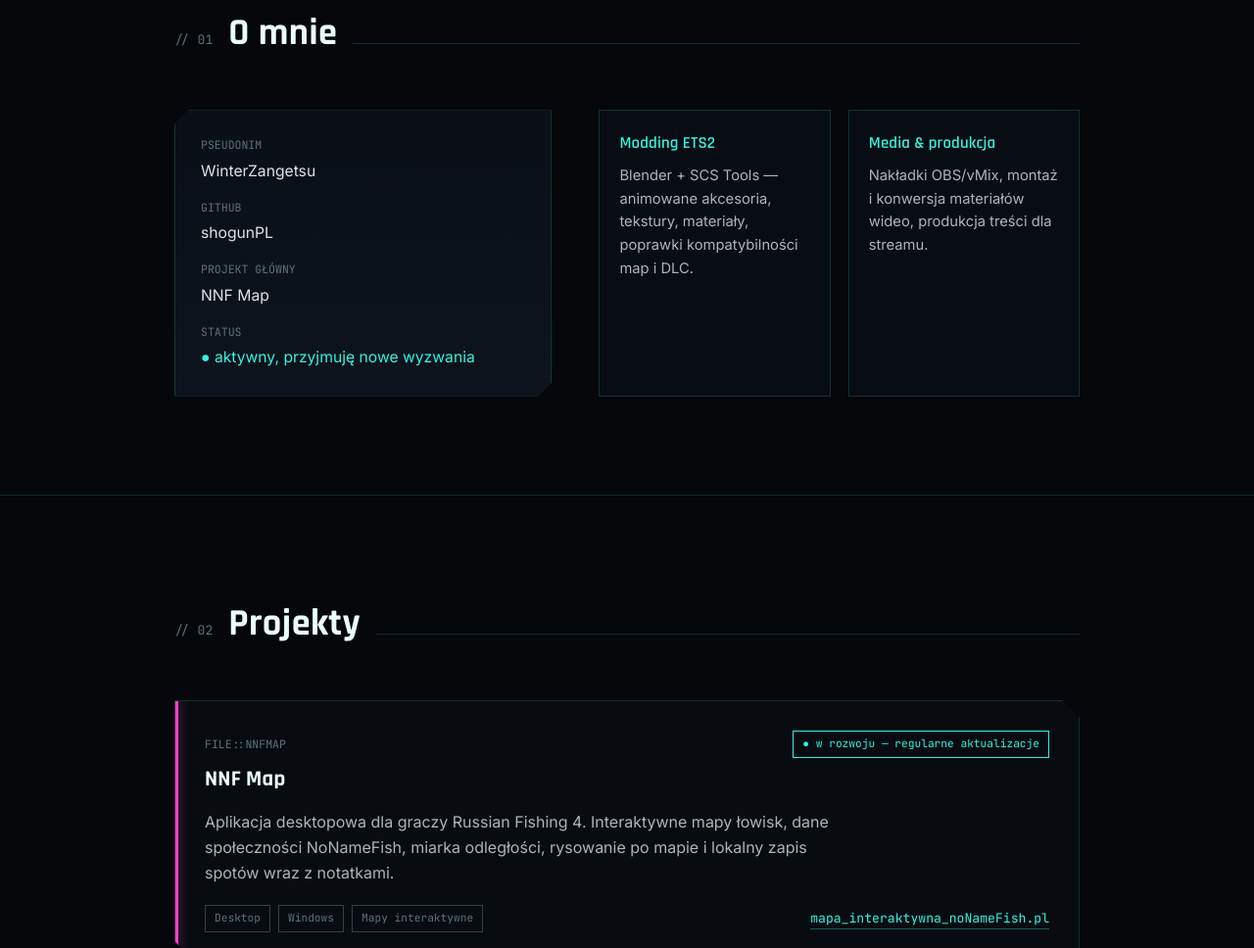
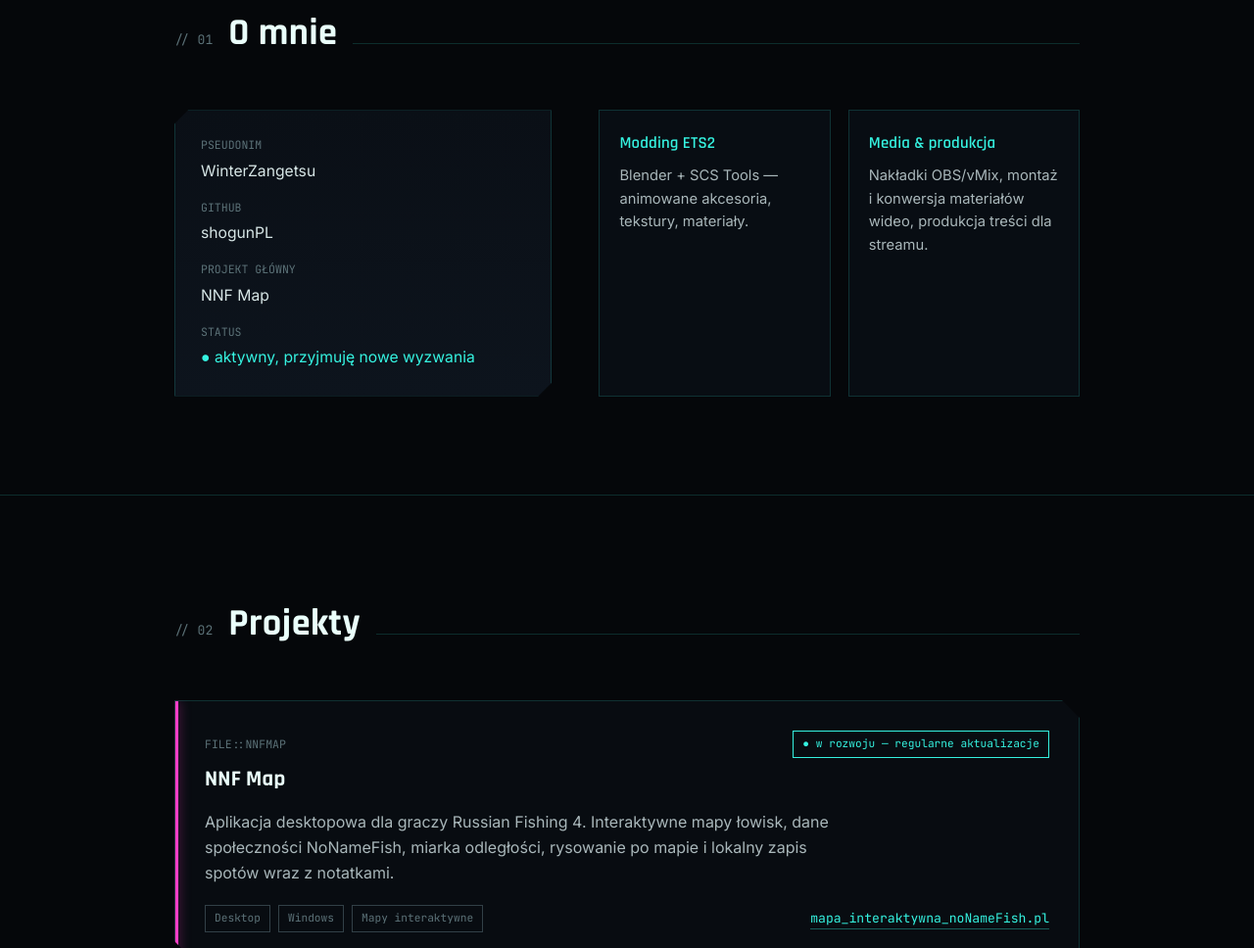
Before and after one commit to shogunPL/-, a plain HTML site: page index.html in a window 1280 px wide. Shown: the part 897-1865 px from the top of the page at 98% size. Drawn offline with Linux system fonts and the light colour scheme.

Commit message:
Update index.html

```diff
--- a/index.html
+++ b/index.html
@@ -262,7 +262,7 @@
       <div class="modules">
         <div class="module">
           <h3>Modding ETS2</h3>
-          <p>Blender + SCS Tools — animowane akcesoria, tekstury, materiały, poprawki kompatybilności map i DLC.</p>
+          <p>Blender + SCS Tools — animowane akcesoria, tekstury, materiały.</p>
         </div>
         <div class="module">
           <h3>Media &amp; produkcja</h3>
```
